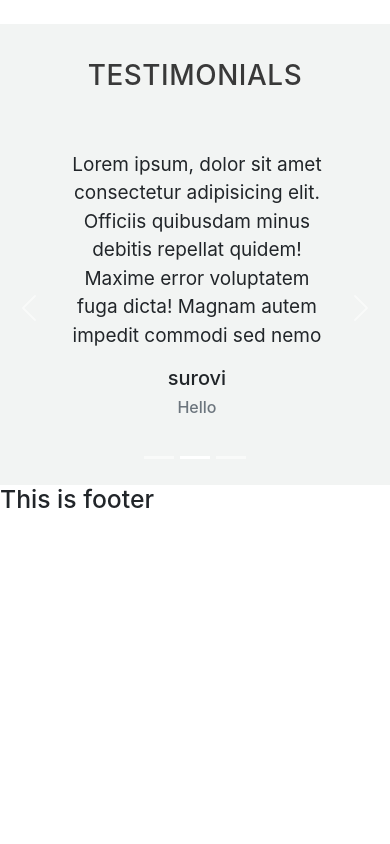
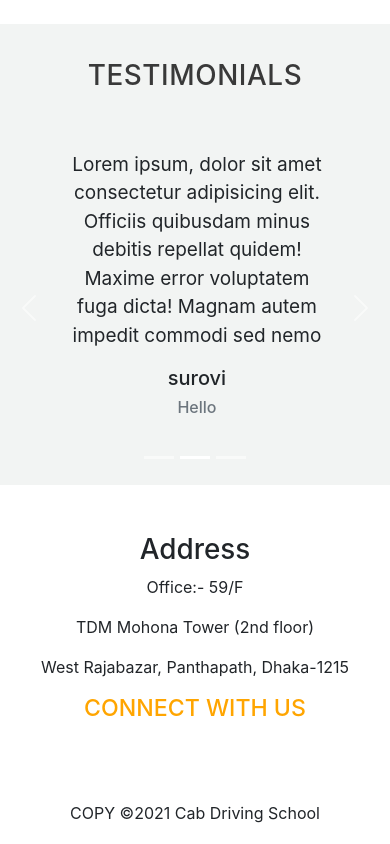
Before and after one commit to Hasib787/Cab-Driving-School, a React (Create React App) app: page / in a window 390 px wide. Shown: the part 4569-5413 px from the top of the page. Before the commit the page ends 5092 px from the top, so only its background shows below. Built offline with nearby package versions, Linux system fonts and the light colour scheme.

Commit message:
added footer

```diff
--- a/src/components/Footer/Footer.css
+++ b/src/components/Footer/Footer.css
@@ -0,0 +1,6 @@
+.footer{
+    padding-bottom: 1%;
+}
+#copyRight{
+    margin-top:70px ;
+}
--- a/src/components/Footer/Footer.js
+++ b/src/components/Footer/Footer.js
@@ -1,9 +1,19 @@
 import React from 'react';
+import './Footer.css';
 
 const Footer = () => {
     return (
-        <div>
-            <h2>This is footer</h2>
+        <div className="footer text-center mt-5 row col-lg-12">
+            <div className="col-md-6 col-sm-12">
+                <h1>Address</h1>
+                <p>Office:- 59/F </p>
+                <p>TDM Mohona Tower (2nd floor) </p>
+                <p>West Rajabazar, Panthapath, Dhaka-1215</p>
+            </div>
+            <div className="col-md-6 col-sm-12">
+                <h3 style={{color:'orange'}}>CONNECT WITH US</h3>
+            </div>
+            <p id="copyRight">COPY ©2021 Cab Driving School</p>
         </div>
     );
 };
```
